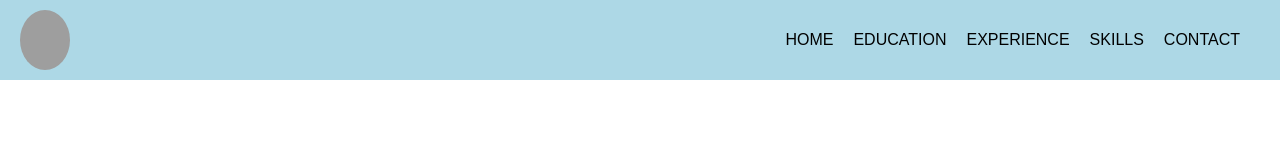
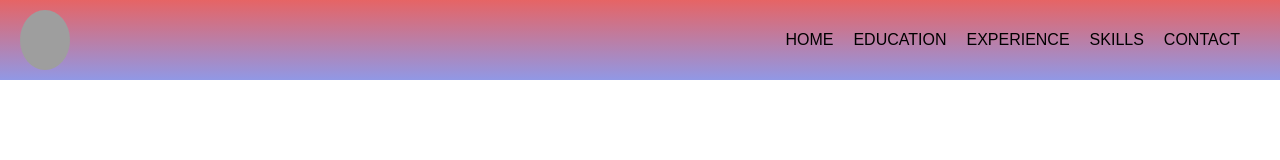
Before and after one commit to RAMBONIMAZATO/rambonimazato.github.io, a plain HTML site: page index.html in a window 1280 px wide. Drawn offline with Linux system fonts and the light colour scheme; grey boxes are pictures that could not be loaded.

Commit message:
Update front.css

```diff
--- a/front.css
+++ b/front.css
@@ -7,7 +7,8 @@ body {
   }
 
   nav {
-    background-color: lightblue;
+    /* background-color: lightblue;*/
+    background: linear-gradient(#e66465, #9198e5);
     color: black;
     display: flex;
     justify-content: space-between;
```
